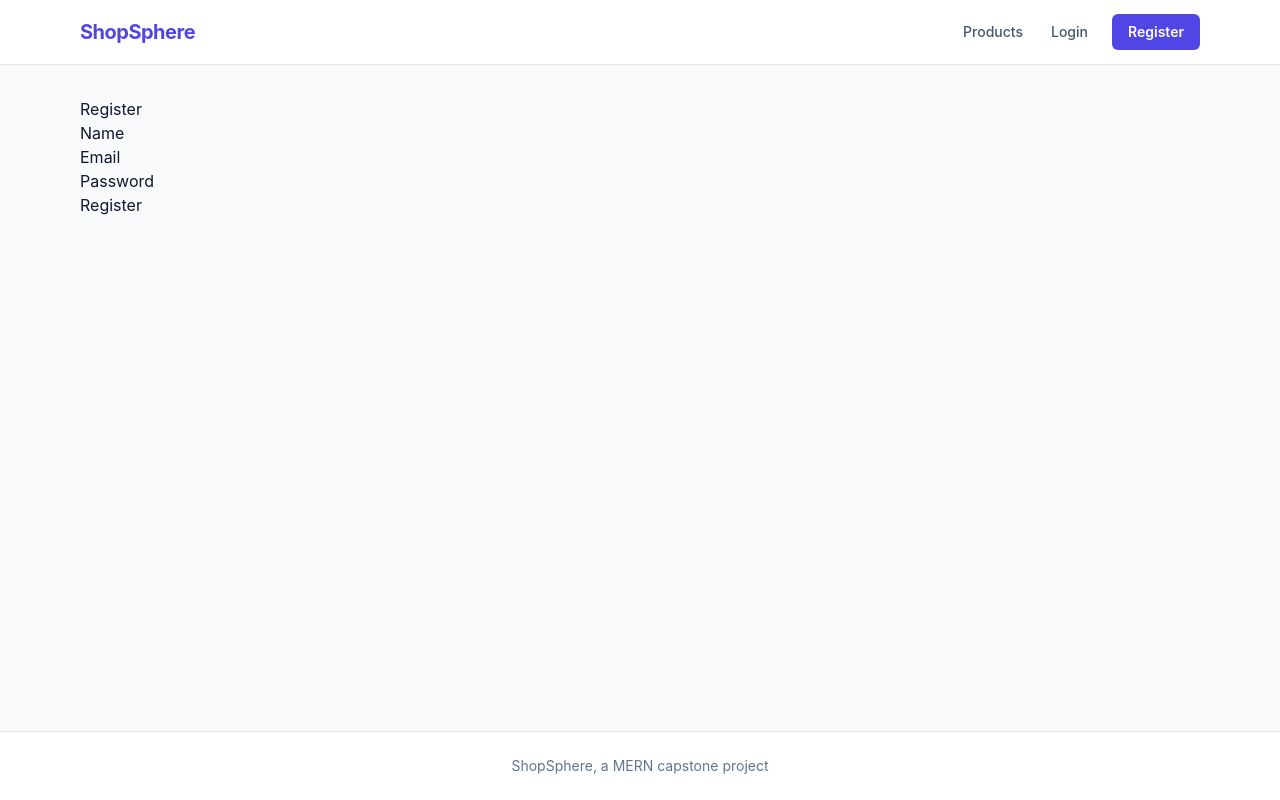
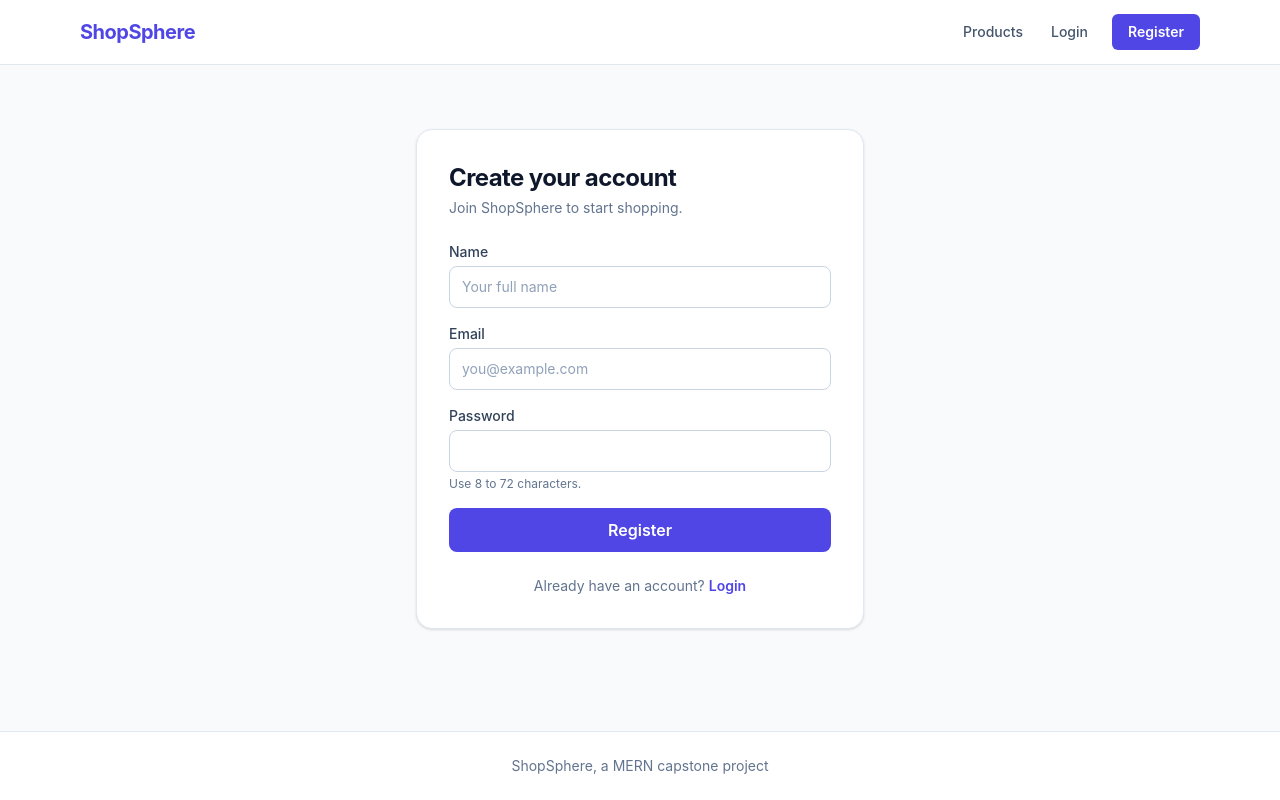
Before and after one commit to Pankaj2004s/fs-01-shopsphere, a React (Vite) app in the folder client/: page /register in a window 1280 px wide. Built offline with nearby package versions, Linux system fonts and the light colour scheme; no server answers.

Commit message:
feat: style register page

```diff
--- a/client/src/pages/Register.jsx
+++ b/client/src/pages/Register.jsx
@@ -1,7 +1,10 @@
 import { useState } from "react";
-import { useNavigate } from "react-router-dom";
+import { Link, useNavigate } from "react-router-dom";
 import { register as registerRequest } from "../api/auth";
 import { useAuth } from "../hooks/useAuth";
+
+const inputClass =
+  "mt-1 w-full rounded-lg border border-slate-300 bg-white px-3 py-2.5 text-sm text-slate-900 placeholder-slate-400 transition focus:border-brand-500 focus:outline-none focus:ring-2 focus:ring-brand-500/30";
 
 function Register() {
   const { login } = useAuth();
@@ -30,32 +33,60 @@ function Register() {
   }
 
   return (
+    <div className="mx-auto w-full max-w-md sm:mt-8">
+      <div className="rounded-2xl border border-slate-200 bg-white p-8 shadow-sm">
+        <h1 className="text-2xl font-bold tracking-tight text-slate-900">
+          Create your account
+        </h1>
+        <p className="mt-1 text-sm text-slate-500">
+          Join ShopSphere to start shopping.
+        </p>
+
+        <form onSubmit={handleSubmit} className="mt-6 space-y-4">
           <div>
-      <h1>Register</h1>
-      <form onSubmit={handleSubmit}>
-        <div>
-          <label htmlFor="name">Name</label>
+            <label
+              htmlFor="name"
+              className="block text-sm font-medium text-slate-700"
+            >
+              Name
+            </label>
             <input
               id="name"
               type="text"
               value={name}
               onChange={(e) => setName(e.target.value)}
               maxLength={50}
+              autoComplete="name"
+              placeholder="Your full name"
+              className={inputClass}
               required
             />
           </div>
           <div>
-          <label htmlFor="email">Email</label>
+            <label
+              htmlFor="email"
+              className="block text-sm font-medium text-slate-700"
+            >
+              Email
+            </label>
             <input
               id="email"
               type="email"
               value={email}
               onChange={(e) => setEmail(e.target.value)}
+              autoComplete="email"
+              placeholder="you@example.com"
+              className={inputClass}
               required
             />
           </div>
           <div>
-          <label htmlFor="password">Password</label>
+            <label
+              htmlFor="password"
+              className="block text-sm font-medium text-slate-700"
+            >
+              Password
+            </label>
             <input
               id="password"
               type="password"
@@ -63,14 +94,43 @@ function Register() {
               onChange={(e) => setPassword(e.target.value)}
               minLength={8}
               maxLength={72}
+              autoComplete="new-password"
+              className={inputClass}
               required
             />
+            <p className="mt-1 text-xs text-slate-500">
+              Use 8 to 72 characters.
+            </p>
           </div>
-        {error && <p role="alert">{error}</p>}
-        <button type="submit" disabled={submitting}>
+
+          {error && (
+            <p
+              role="alert"
+              className="rounded-lg border border-red-200 bg-red-50 p-3 text-sm text-red-700"
+            >
+              {error}
+            </p>
+          )}
+
+          <button
+            type="submit"
+            disabled={submitting}
+            className="w-full rounded-lg bg-brand-600 px-4 py-2.5 font-semibold text-white transition hover:bg-brand-700 active:scale-95 disabled:cursor-not-allowed disabled:opacity-60"
+          >
             {submitting ? "Creating account..." : "Register"}
           </button>
         </form>
+
+        <p className="mt-6 text-center text-sm text-slate-500">
+          Already have an account?{" "}
+          <Link
+            to="/login"
+            className="font-semibold text-brand-600 hover:text-brand-700"
+          >
+            Login
+          </Link>
+        </p>
+      </div>
     </div>
   );
 }
```
Lines whose indentation alone changed are shown as unchanged.
